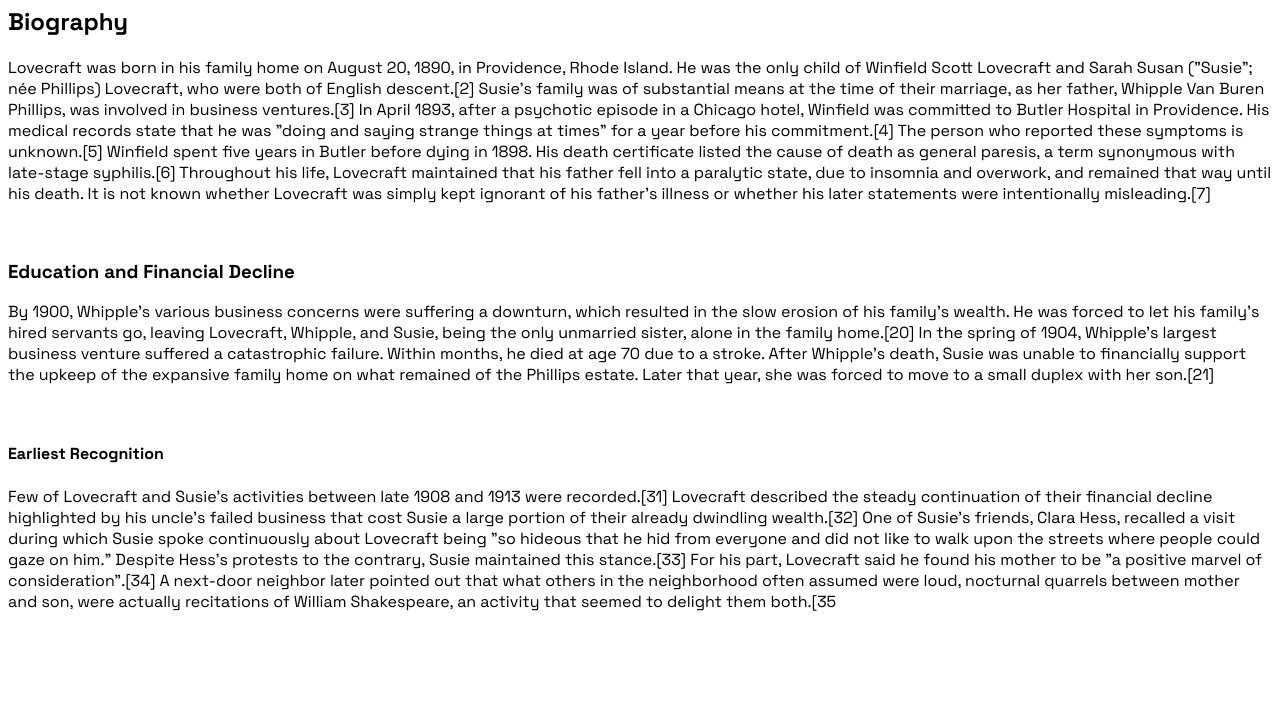
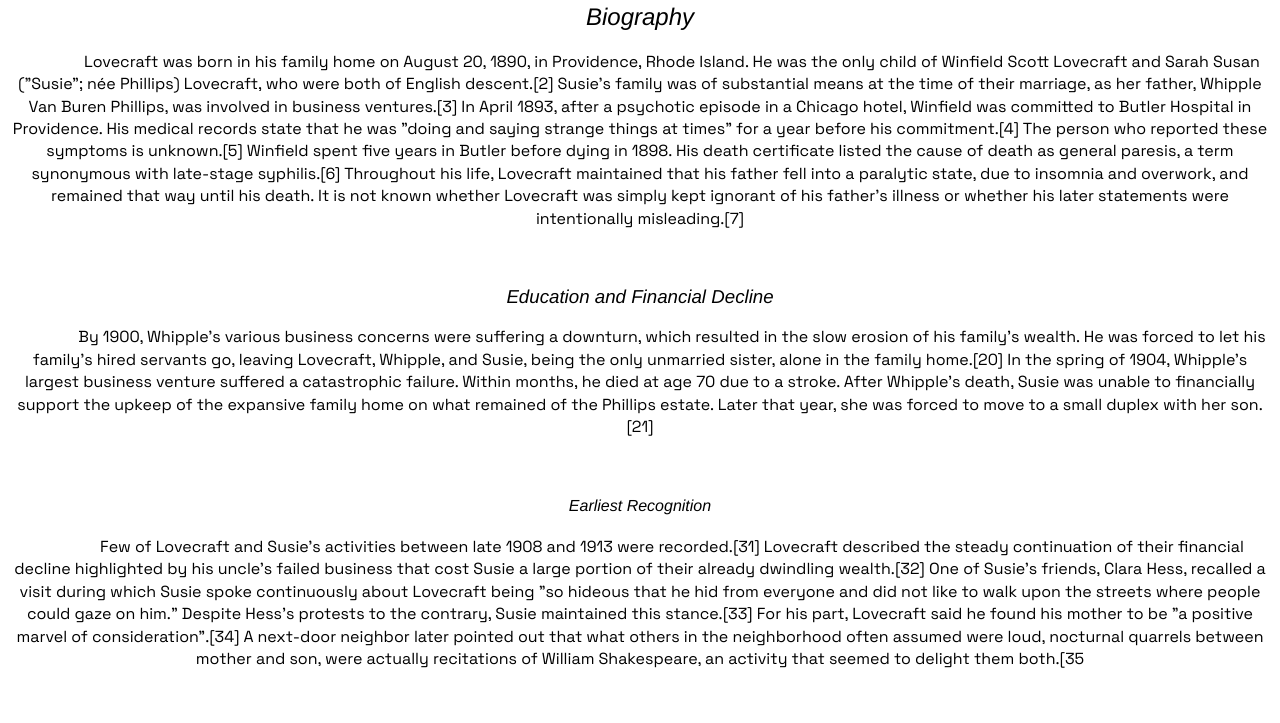
Before and after one commit to apulido08/COMP001B.LectureActivity4-2, a plain HTML site: page index.html in a window 1280 px wide. Shown: the part 77-800 px from the top of the page. Drawn offline with Linux system fonts and the light colour scheme.

Commit message:
added styling to remaining <p> content

```diff
--- a/main.css
+++ b/main.css
@@ -1,6 +1,21 @@
 body{
   font-family: "Space Grotesk", sans-serif;
   font-optical-sizing: auto;
-  font-weight: <weight>;
+  font-weight: weight 300;
   font-style: normal;
 }
+
+h1, h2, h3, h4{
+    text-align: center;
+    font-family: 'Franklin Gothic Medium', 'Arial Narrow', Arial, sans-serif;
+    font-optical-sizing: auto;
+    font-weight: 500;
+    font-style: italic;
+}
+
+p{
+    text-align: center;
+    text-indent: 4em;
+    line-height: 140%;
+    margin-bottom: 1em;
+}
```
